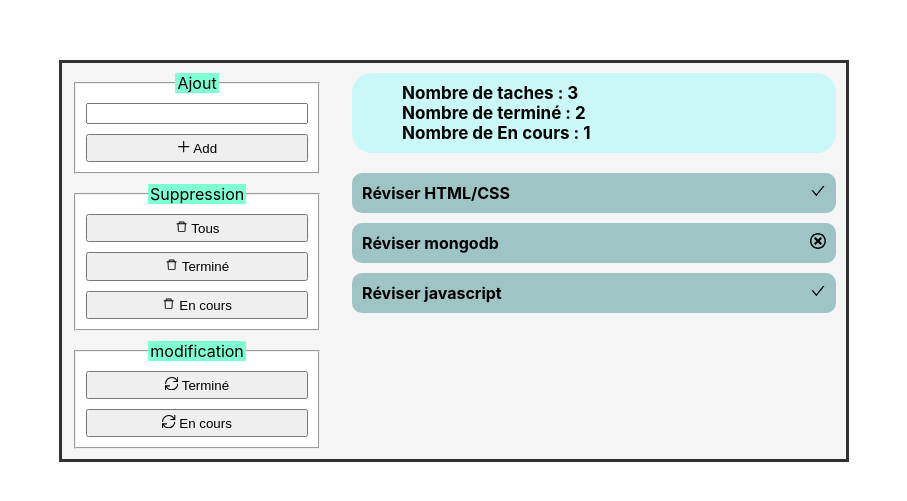
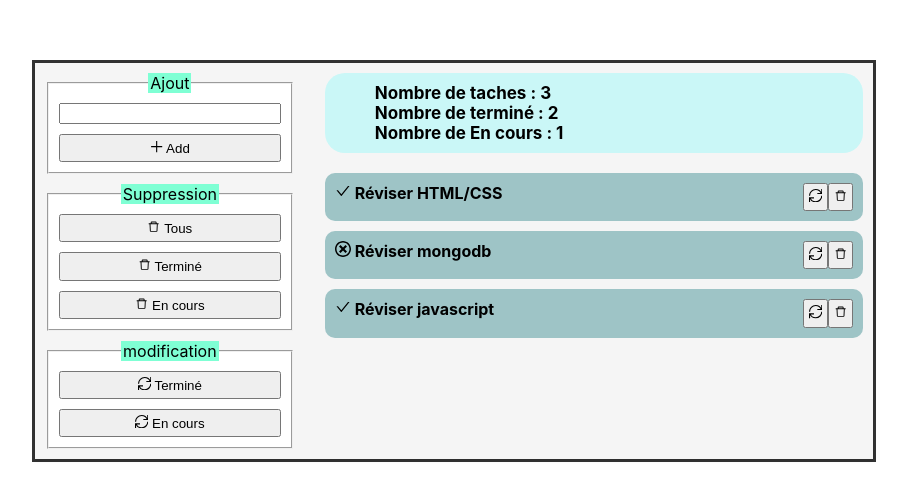
Before and after one commit to lamnaourm/atelier07dev201, a React (Create React App) app: page / in a window 1280 px wide. Shown: the part 139-640 px from the top of the page, without its empty margins (186-1093 px from the left). Built offline with nearby package versions, Linux system fonts and the light colour scheme.

Commit message:
add btns tasks

```diff
--- a/src/components/TodoListApp.jsx
+++ b/src/components/TodoListApp.jsx
@@ -41,11 +41,11 @@ export default function TodoListApp() {
     }
 
     const modifAllTermine = () => {
-        setTaches(taches => taches.map(t => ({...t, completed:true})))
+        setTaches(taches => taches.map(t => ({ ...t, completed: true })))
     }
 
     const modifAllEncours = () => {
-        setTaches(taches => taches.map(t => ({...t, completed:false})))
+        setTaches(taches => taches.map(t => ({ ...t, completed: false })))
     }
 
     return (
@@ -79,10 +79,14 @@ export default function TodoListApp() {
                 <div className='list'>
                     {taches.map((t, index) =>
                         <div key={index} className='tache'>
-                            <h4>{t.description}</h4>
-                            {
+                            <h4>{
                                 t.completed ? <AiOutlineCheck /> : <ImCancelCircle />
-                            }
+                            } {t.description}
+                            </h4>
+                            <div className='btns'>
+                                <button><GrUpdate/></button>
+                                <button><AiOutlineDelete/></button>
+                            </div>
                         </div>
                     )}
                 </div>
```
